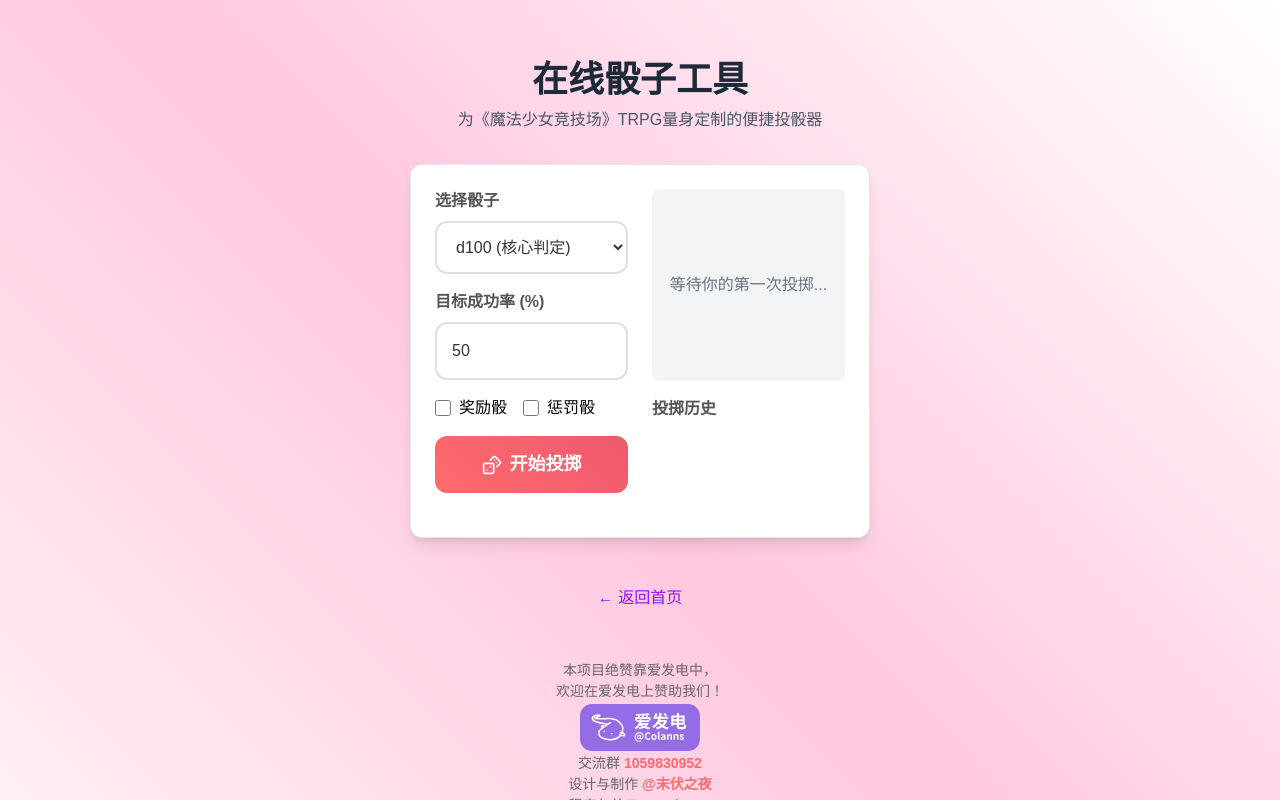
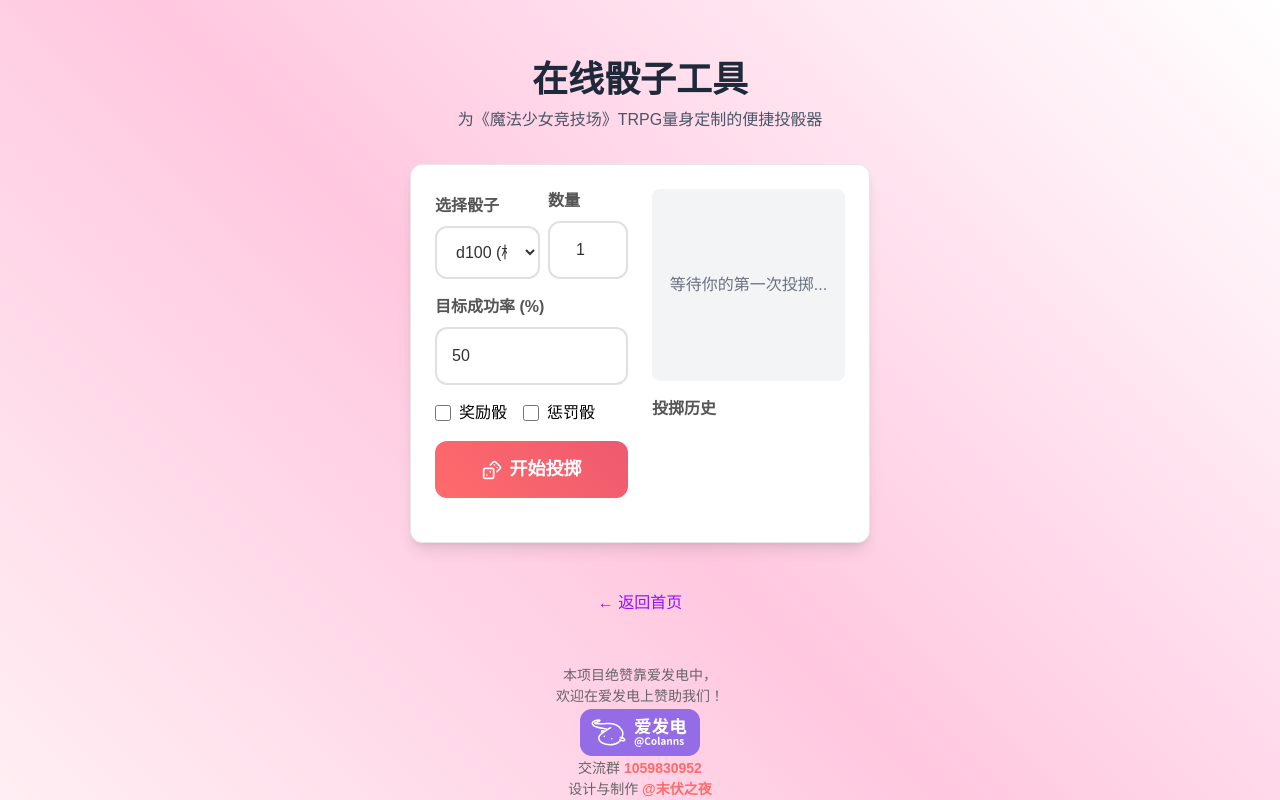
Before and after one commit to notuhao/MahoShojo-ARENA-TRPG-Helper, a Next.js app: page /dice in a window 1280 px wide. Shown: the top 800 px of the page. Built offline with nearby package versions, Linux system fonts and the light colour scheme.

Commit message:
feat: 可选多枚骰子

```diff
--- a/components/DiceRoller.tsx
+++ b/components/DiceRoller.tsx
@@ -7,6 +7,7 @@ import { Dices, Award, ShieldAlert } from 'lucide-react';
  * @fileoverview 魔法少女竞技场TRPG在线骰子组件
  * @description
  * 实现了TRPG所需的核心投骰功能，并深度整合了《魔法少女竞技场》的d100判定规则。
+ * - [V1.1] 新增：支持一次性投掷多个骰子并计算总和。
  * - 支持多种常用骰子 (d100, d20, d12, d10, d8, d6, d4)。
  * - 针对d100系统，实现了奖励骰与惩罚骰机制。
  * - 能够根据用户输入的成功率，自动判定d100投掷结果的成功等级（大成功、极限成功等）。
@@ -20,8 +21,9 @@ type SuccessLevel = '大成功' | '极限成功' | '困难成功' | '成功' | '
 interface RollHistoryEntry {
   id: number;
   diceType: DiceType;
-  result: number;
-  breakdown: string; // 用于记录d100的构成，如 "70 (十位) + 5 (个位)"
+  numberOfDice: number; // 新增：记录投掷的骰子数量
+  result: number; // 对于多骰，这里是总和
+  breakdown: string; // 记录d100构成或多骰的各次结果
   successLevel: SuccessLevel;
   targetValue: number | null;
   isBonus: boolean;
@@ -32,6 +34,7 @@ interface RollHistoryEntry {
 const DiceRoller: React.FC = () => {
   // --- 状态管理 ---
   const [diceType, setDiceType] = useState<DiceType>('d100');
+  const [numberOfDice, setNumberOfDice] = useState<number>(1); // 骰子数量状态
   const [targetValue, setTargetValue] = useState<number>(50); // 目标成功率
   const [isBonus, setIsBonus] = useState(false); // 是否为奖励骰
   const [isPenalty, setIsPenalty] = useState(false); // 是否为惩罚骰
@@ -40,9 +43,6 @@ const DiceRoller: React.FC = () => {
 
   /**
    * 计算d100投掷结果的成功等级
-   * @param roll - 投掷的点数 (1-100)
-   * @param target - 目标成功率
-   * @returns {SuccessLevel} 成功等级的字符串
    */
   const calculateSuccessLevel = (roll: number, target: number): SuccessLevel => {
     if (roll === 1) return '大成功';
@@ -61,19 +61,18 @@ const DiceRoller: React.FC = () => {
     let breakdown = '';
     let successLevel: SuccessLevel = '—';
 
-    // 根据骰子类型执行不同的投掷逻辑
-    switch (diceType) {
-      case 'd100':
+    // d100 逻辑保持独立，不支持复数投掷
+    if (diceType === 'd100') {
       const unitsDie = Math.floor(Math.random() * 10);
       let tensDie1 = Math.floor(Math.random() * 10);
       let finalTensDie = tensDie1;
 
       if (isBonus || isPenalty) {
         const tensDie2 = Math.floor(Math.random() * 10);
-          if (isBonus) { // 奖励骰：取较小的十位数
+        if (isBonus) {
           finalTensDie = Math.min(tensDie1, tensDie2);
           breakdown = `十位[${tensDie1*10}, ${tensDie2*10}]→${finalTensDie*10} + 个位[${unitsDie}]`;
-          } else { // 惩罚骰：取较大的十位数
+        } else {
           finalTensDie = Math.max(tensDie1, tensDie2);
           breakdown = `十位[${tensDie1*10}, ${tensDie2*10}]→${finalTensDie*10} + 个位[${unitsDie}]`;
         }
@@ -82,20 +81,28 @@ const DiceRoller: React.FC = () => {
       }
 
       result = (finalTensDie * 10) + unitsDie;
-        if (result === 0) result = 100; // 规则：00等于100
+      if (result === 0) result = 100;
 
       successLevel = calculateSuccessLevel(result, targetValue);
-        break;
 
-      default:
+    } else {
+      // 其他骰子的多骰逻辑
       const max = parseInt(diceType.slice(1), 10);
-        result = Math.floor(Math.random() * max) + 1;
-        breakdown = `掷骰 D${max}`;
+      const rolls: number[] = [];
+      let sum = 0;
+      for (let i = 0; i < numberOfDice; i++) {
+        const roll = Math.floor(Math.random() * max) + 1;
+        rolls.push(roll);
+        sum += roll;
+      }
+      result = sum;
+      breakdown = numberOfDice > 1 ? `[${rolls.join(', ')}]` : `掷骰 D${max}`;
     }
 
     const newRoll: RollHistoryEntry = {
       id: Date.now(),
       diceType,
+      numberOfDice: diceType === 'd100' ? 1 : numberOfDice,
       result,
       breakdown,
       successLevel,
@@ -105,15 +112,17 @@ const DiceRoller: React.FC = () => {
     };
 
     setLastRoll(newRoll);
-    setHistory(prev => [newRoll, ...prev.slice(0, 9)]); // 保留最近10条记录
+    setHistory(prev => [newRoll, ...prev.slice(0, 9)]);
 
-  }, [diceType, targetValue, isBonus, isPenalty]);
+  }, [diceType, numberOfDice, targetValue, isBonus, isPenalty]);
 
-  // 当骰子类型改变时，重置奖励/惩罚状态
+  // 当骰子类型改变时，重置奖励/惩罚状态和骰子数量
   useEffect(() => {
     if (diceType !== 'd100') {
       setIsBonus(false);
       setIsPenalty(false);
+    } else {
+      setNumberOfDice(1); // 切换回d100时，强制数量为1
     }
   }, [diceType]);
 
@@ -122,7 +131,8 @@ const DiceRoller: React.FC = () => {
       <div className="grid md:grid-cols-2 gap-6">
         {/* --- 控制面板 --- */}
         <div className="space-y-4">
-          <div>
+          <div className="flex items-end gap-2">
+              <div className="flex-grow">
                 <label htmlFor="dice-type-select" className="input-label">选择骰子</label>
                 <select
                   id="dice-type-select"
@@ -138,6 +148,19 @@ const DiceRoller: React.FC = () => {
                   <option value="d6">d6</option>
                   <option value="d4">d4</option>
                 </select>
+              </div>
+              <div className="flex-shrink-0">
+                <label htmlFor="number-of-dice" className="input-label">数量</label>
+                <input
+                  id="number-of-dice"
+                  type="number"
+                  value={numberOfDice}
+                  onChange={(e) => setNumberOfDice(Math.max(1, parseInt(e.target.value, 10) || 1))}
+                  className="input-field w-20 text-center"
+                  min="1"
+                  disabled={diceType === 'd100'} // d100时禁用
+                />
+              </div>
           </div>
 
           {diceType === 'd100' && (
@@ -155,7 +178,6 @@ const DiceRoller: React.FC = () => {
                 />
               </div>
               <div className="flex space-x-4">
-                {/* 修正 #1：为label添加htmlFor，为input添加id */}
                 <label htmlFor="bonus-checkbox" className="flex items-center space-x-2 cursor-pointer">
                   <input id="bonus-checkbox" type="checkbox" checked={isBonus} onChange={() => { setIsBonus(!isBonus); setIsPenalty(false); }} className="h-4 w-4 rounded" />
                   <span>奖励骰</span>
@@ -182,6 +204,7 @@ const DiceRoller: React.FC = () => {
           <div className="bg-gray-100 rounded-lg p-4 text-center h-48 flex flex-col justify-center items-center">
             {lastRoll ? (
               <>
+                {lastRoll.numberOfDice > 1 && <div className="text-sm text-gray-500">总和</div>}
                 <div className="text-6xl font-bold text-purple-700">{lastRoll.result}</div>
                 {lastRoll.diceType === 'd100' && (
                     <div className={`mt-2 px-3 py-1 text-lg font-semibold rounded-full text-white ${
@@ -209,8 +232,10 @@ const DiceRoller: React.FC = () => {
                   <div>
                     {roll.isBonus && <Award size={12} className="inline mr-1 text-yellow-500" />}
                     {roll.isPenalty && <ShieldAlert size={12} className="inline mr-1 text-red-500" />}
-                    {roll.diceType.toUpperCase()}: <span className="font-bold">{roll.result}</span>
+                    {roll.numberOfDice > 1 ? `${roll.numberOfDice}${roll.diceType.toUpperCase()}` : roll.diceType.toUpperCase()}
+                    : <span className="font-bold">{roll.result}</span>
                     {roll.targetValue !== null && ` vs ${roll.targetValue}%`}
+                    {roll.numberOfDice > 1 && <span className="text-gray-500 ml-2">{roll.breakdown}</span>}
                   </div>
                   <span className="font-semibold">{roll.successLevel}</span>
                 </li>
```
Lines whose indentation alone changed are shown as unchanged.
